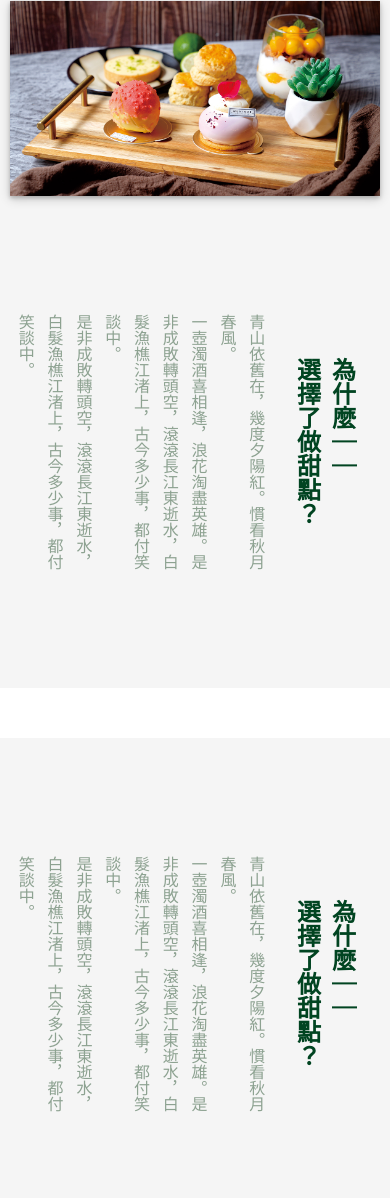
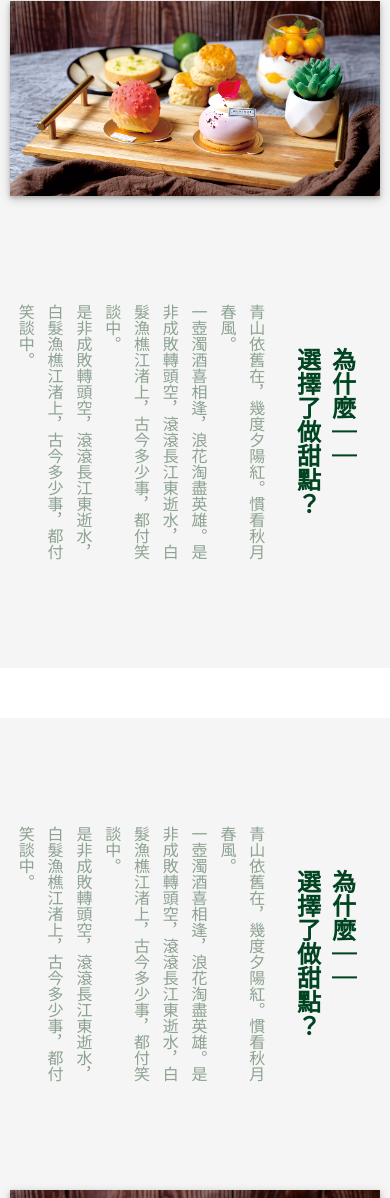
Before and after one commit to dadadavi/Html-and-Css-with-RWD-practice-website, a plain HTML site: page index.html in a window 390 px wide. Shown: the part 487-1685 px from the top of the page. Drawn offline with Linux system fonts and the light colour scheme.

Commit message:
Add files via upload

```diff
--- a/styles.css
+++ b/styles.css
@@ -265,7 +265,7 @@ input{
         display:flex;
         padding:0px;
         margin:0px;
-        padding:25px 0px;
+        padding:15px 0px;
     }
 
     .introduction .text p{
```
